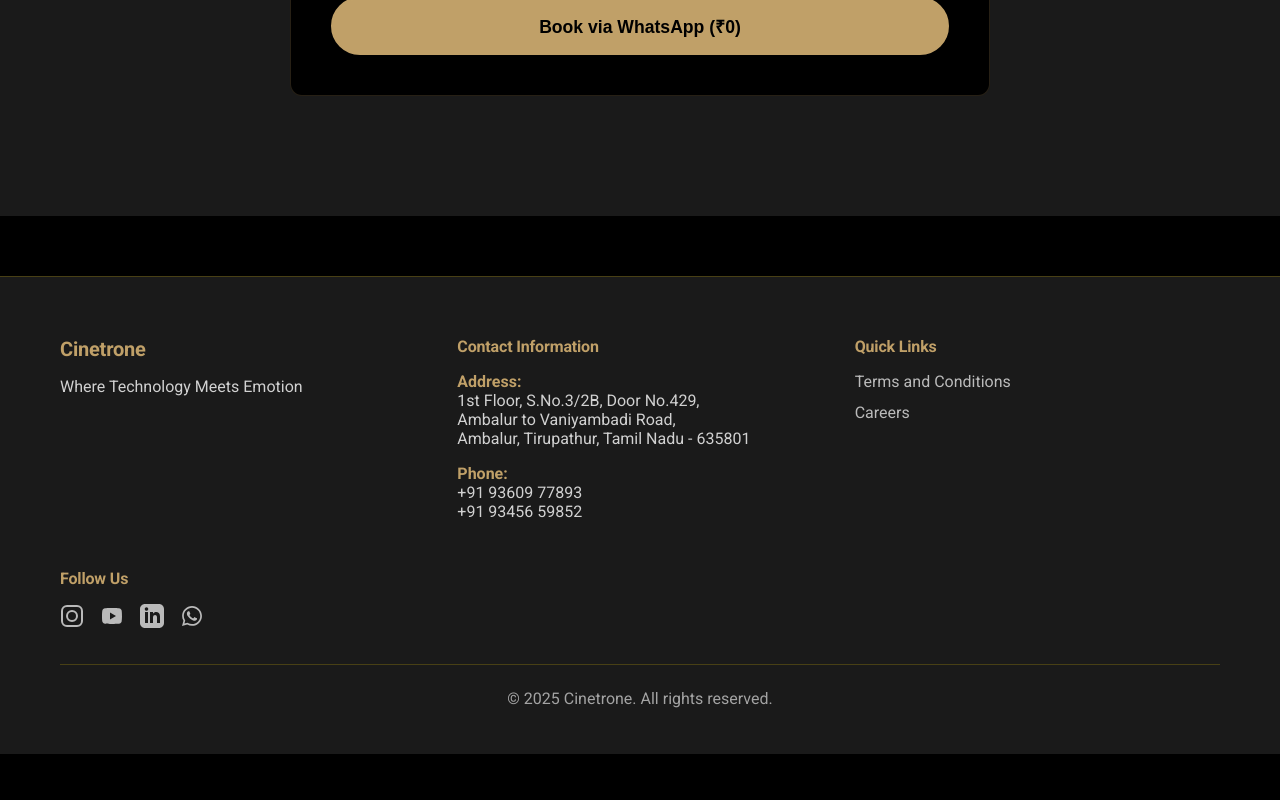
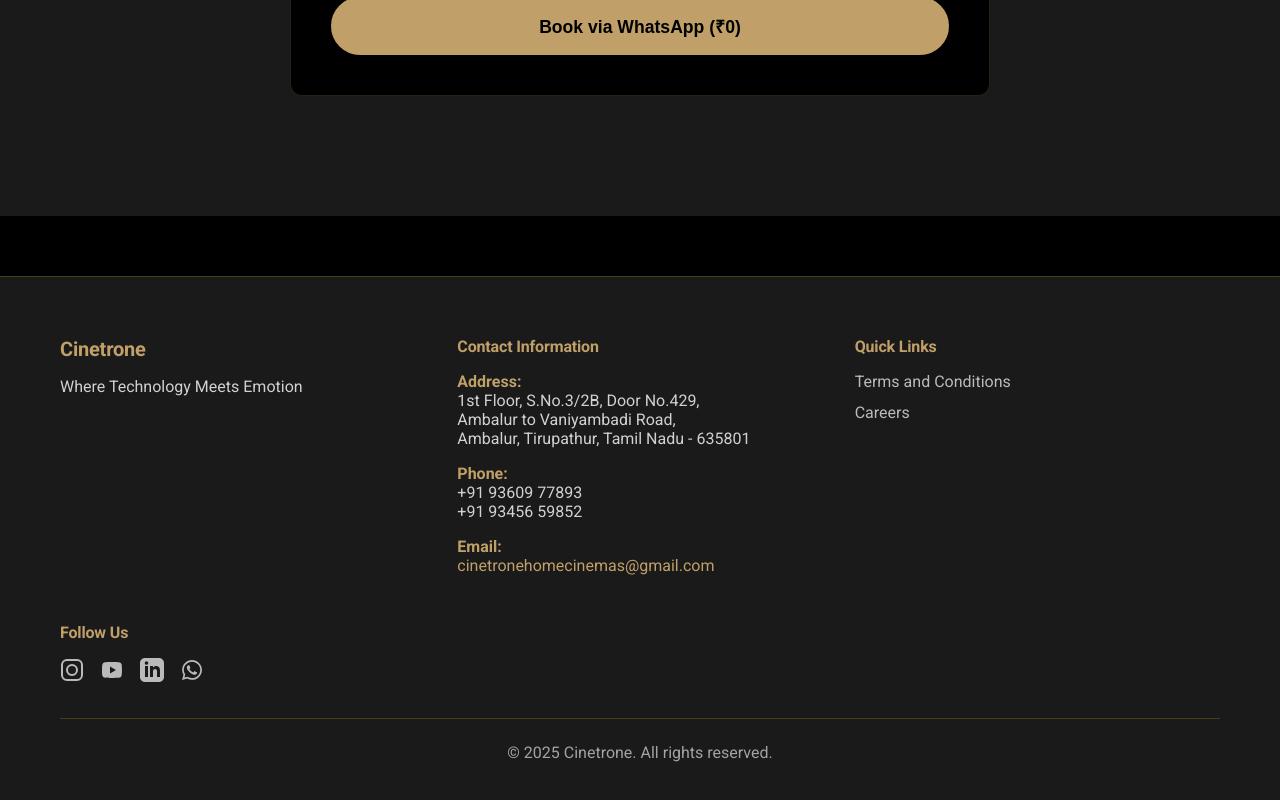
Before and after one commit to sivasanjaycse/cinetrone_web_app, a React (Vite) app in the folder frontEnd/: page /consultation in a window 1280 px wide. Shown: the part 1434-2234 px from the top of the page. Before the commit the page ends 2188 px from the top, so only its background shows below. Built offline with nearby package versions, Linux system fonts and the light colour scheme.

Commit message:
Did some Client Required Changes

```diff
--- a/frontEnd/src/HeroPageModule/components/Footer/Footer.jsx
+++ b/frontEnd/src/HeroPageModule/components/Footer/Footer.jsx
@@ -35,9 +35,18 @@
                 <br />
                 +91 93456 59852
               </p>
+              {/* --- Added Email Section --- */}
+              <p>
+                <strong>Email:</strong>
+                <br />
+                <a href="mailto:cinetronehomecinemas@gmail.com">
+                  cinetronehomecinemas@gmail.com
+                </a>
+              </p>
             </div>
           </div>
 
+          {/* Section 3: Quick Links */}
           <div className={styles.footer__section}>
             <h4 className={styles.footer__subtitle}>Quick Links</h4>
             <ul className={styles.footer__links}>
--- a/frontEnd/src/HeroPageModule/components/common/ConsultationForm.jsx
+++ b/frontEnd/src/HeroPageModule/components/common/ConsultationForm.jsx
@@ -20,11 +20,11 @@
     },
     "dolby-atmos": {
       name: "Dolby Atmos 5.1.2 setup",
-      price: 799
+      price: 357
     },
     "turnkey": {
       name: "Entire Turnkey Project",
-      price: 1499
+      price: 357
     },
   };
 
```
Also changed, not shown: 1 other file (tests, documents, lock files or other folders).
